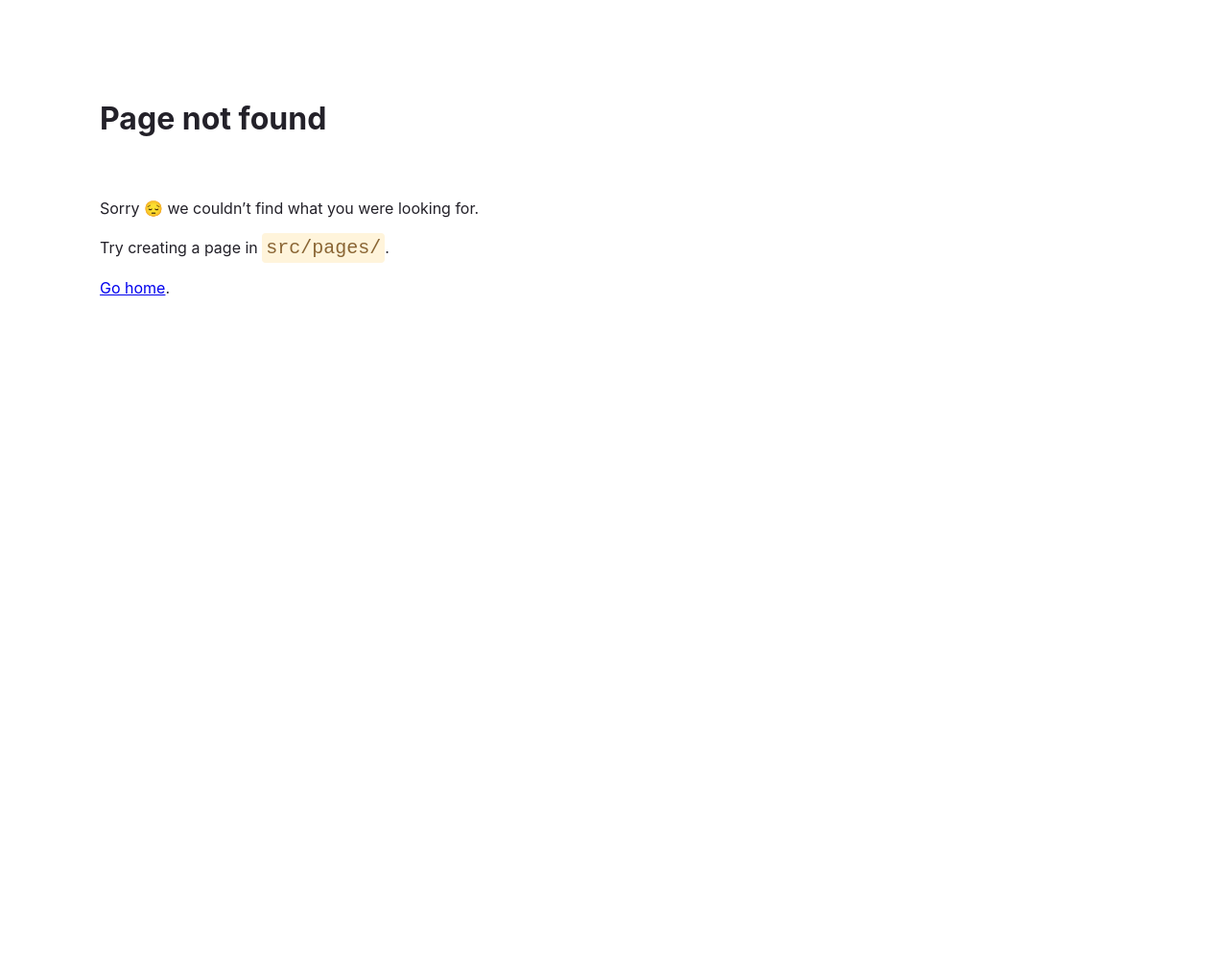
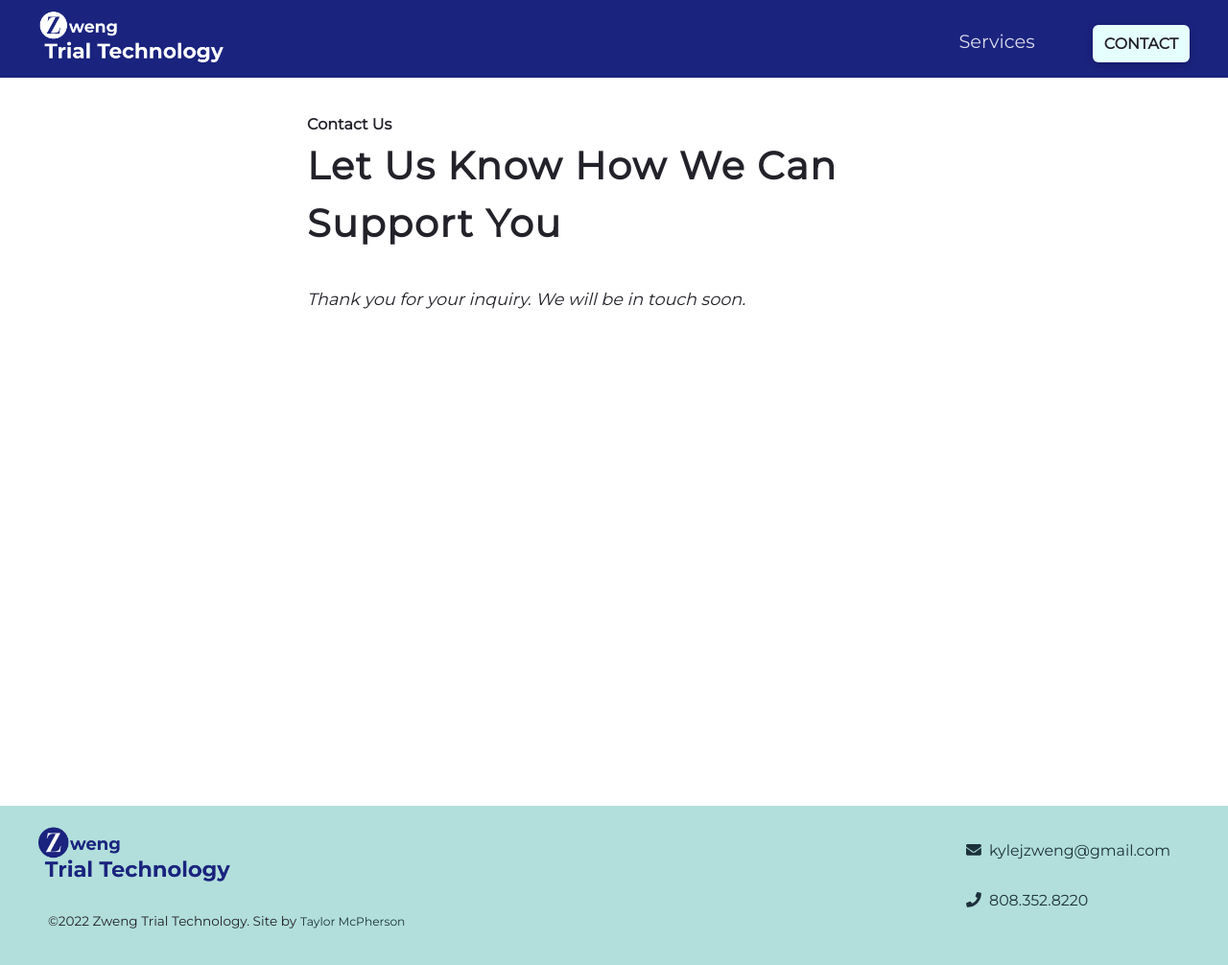
Before and after one commit to taylormcpherson/trial-tech, a Gatsby site: page /submission in a window 1280 px wide. Before the commit this address had no page. Shown: the whole page at 96% size. Before the commit the page ends 800 px from the top, so only its background shows below. Built offline with nearby package versions, Linux system fonts and the light colour scheme; Gatsby itself is replaced by a stand-in of ours.

Commit message:
contact form submission state added.

```diff
--- a/package.json
+++ b/package.json
@@ -32,6 +32,7 @@
     "gatsby-transformer-sharp": "^4.4.0",
     "react": "^17.0.1",
     "react-dom": "^17.0.1",
+    "react-google-recaptcha": "^2.1.0",
     "react-helmet": "^6.1.0",
     "sass": "^1.47.0"
   }
--- a/src/pages/contact.js
+++ b/src/pages/contact.js
@@ -14,9 +14,11 @@ const ContactPage = () => {
             </h2>
 
             <form className='contact__form'
-                    name="contact"
+                    name="Contact Form"
                     method="POST"
                     data-netlify="true"
+                    data-netlify-recaptcha="true"
+                    action="/submission"
             >
                 <label>
                     Name
--- /dev/null
+++ b/src/pages/submission.js
@@ -0,0 +1,23 @@
+import React from "react";
+import Layout from "../components/layout";
+
+const ThankYouPage = () => (
+    <Layout>
+    <div className="contact">
+      <section className="contact__section">
+          <h1 className='contact__lead-in'>
+              Contact Us
+          </h1>
+          <h2 className='contact__title work__intro-title'>
+              Let Us Know How We Can Support You
+          </h2>
+
+          <p className="contact__submission">
+             <em>Thank you for your inquiry. We will be in touch soon.</em>
+          </p>
+        </section>
+    </div>
+  </Layout>
+);
+
+export default ThankYouPage;
--- a/src/styles/pages/contact.scss
+++ b/src/styles/pages/contact.scss
@@ -2,7 +2,7 @@ $medium-screens: '767px';
 $large-screens: '990px';
 
 .contact__section {
-    max-width: 85vw;
+    max-width: 800px;
     height: calc(100vh - 163px);
     margin: auto;
 
```
Also changed, not shown: 1 other file.
